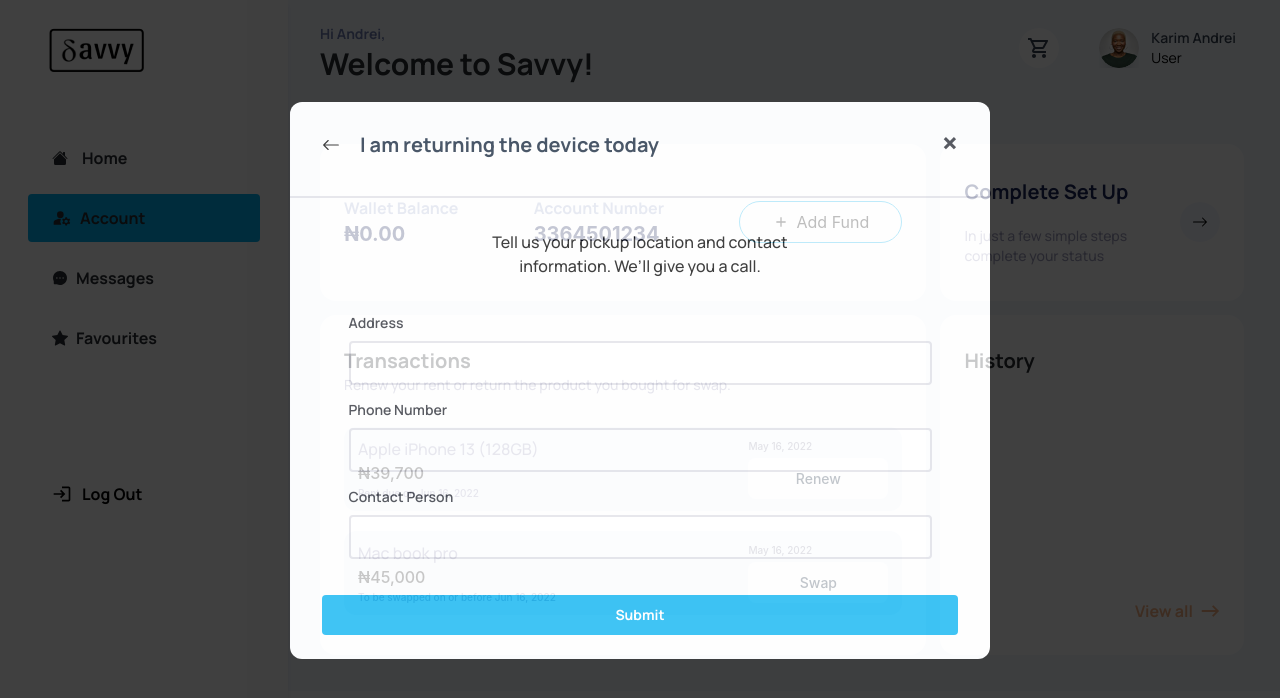
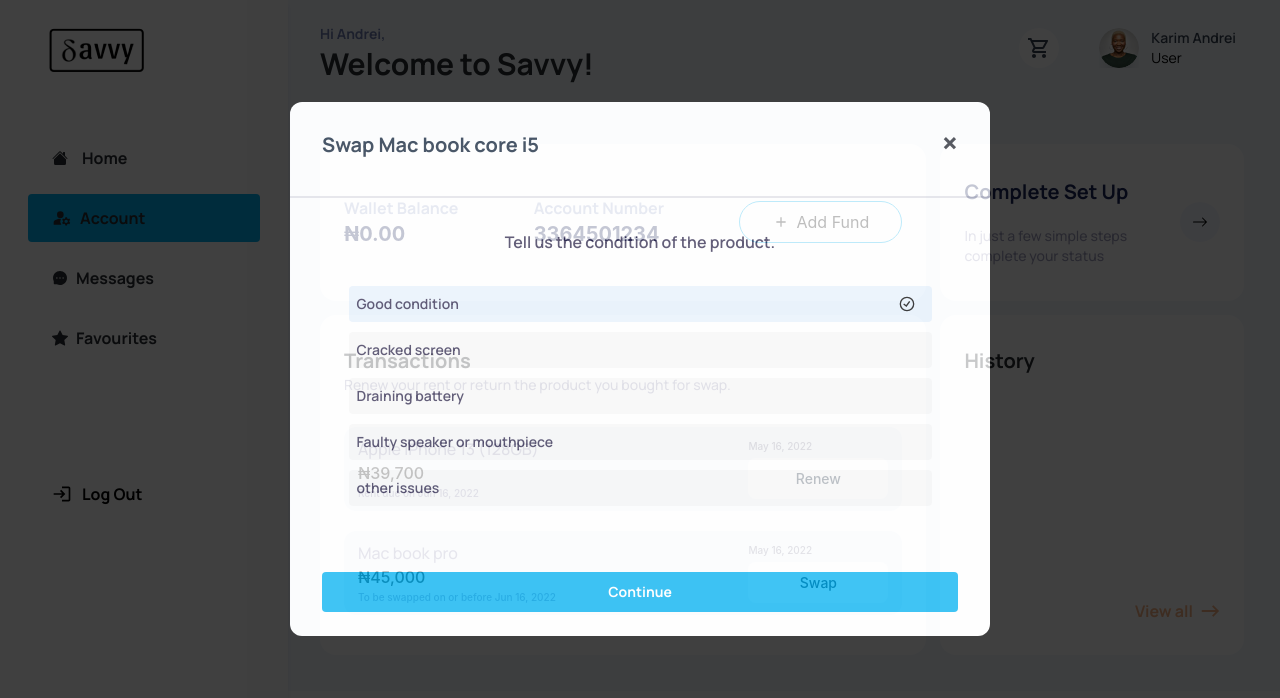
Before and after one commit to SavvyAfrica/savvyWaitlist, a Next.js app: page /dashboard/account in a window 1280 px wide. Both pictures are taken after a click on the button "Renew". Shown: the top 698 px of the page. Built offline with nearby package versions, Linux system fonts and the light colour scheme.

Commit message:
implemented swapOptions UI designs

```diff
--- a/components/DbTransactionBox/DbTransactionBox.tsx
+++ b/components/DbTransactionBox/DbTransactionBox.tsx
@@ -9,12 +9,12 @@ interface IMyProp {
     dueDate: string;
     currentDate: string;
     ctaBtn: string;
-    return_EndOptionIsOpen: boolean;
-    setReturn_EndOptionIsOpen: Dispatch<SetStateAction<boolean>>;
+    swapOption2IsOpen: boolean;
+    setSwapOption2IsOpen: Dispatch<SetStateAction<boolean>>;
 }
 
 function DbTransactionBox(props: IMyProp) {
-    const { className, productName, unitPrice, dueDate, currentDate, ctaBtn, setReturn_EndOptionIsOpen, return_EndOptionIsOpen } = props
+    const { className, productName, unitPrice, dueDate, currentDate, ctaBtn, setSwapOption2IsOpen, swapOption2IsOpen } = props
 
   return (
     <>
@@ -30,7 +30,7 @@ function DbTransactionBox(props: IMyProp) {
                     <p className="sm:text-[10px] text-[12px] font-medium leading-4 opacity-50 text-[#2F294D] mb-1 sm:text-left text-center">{currentDate}</p>
                     <button
                         className='bg-white hover:bg-[#dcebf9] w-[140px] h-[41px] rounded-lg flex justify-center items-center'
-                        onClick={() => setReturn_EndOptionIsOpen(!return_EndOptionIsOpen)}
+                        onClick={() => setSwapOption2IsOpen(!swapOption2IsOpen)}
                     >
                         <span className='inline-block text-sm font-medium text-[#0F2137]'>{ctaBtn}</span>
                     </button>
--- a/components/Modals/SwapOptions/SwapOption1.tsx
+++ b/components/Modals/SwapOptions/SwapOption1.tsx
@@ -1,8 +1,94 @@
-import React from 'react'
+import React, { Dispatch, SetStateAction, useCallback, useState } from 'react'
+import { GrStatusGood } from 'react-icons/gr';
+import { Button } from '../../button/button';
+import { Text } from '../../typography/typography'
 
-function SwapOption1() {
+
+interface IMyProp {
+  swapOption1IsOpen: boolean;
+  setSwapOption1IsOpen: Dispatch<SetStateAction<boolean>>;
+}
+
+function SwapOption1({setSwapOption1IsOpen, swapOption1IsOpen}: IMyProp) {
+  const [selected, setSelected] = useState("Swap");
+
+  const renderIcon = useCallback((element: React.ReactNode) => {
+    if(element) {
+      return <GrStatusGood className='h-4 w-4 ml-auto' />
+    }
+  }, []);
+
+  const swapOption1Data = [
+    "Swap",
+    "Sell on Savvy"
+  ];
+
+
+  // Prevents child element from inheriting parent element's onClick
+  const handleChildElementClick = (e: any) => {
+    e.stopPropagation()
+  }
+
   return (
-    <div>SwapOption1</div>
+    <>
+      <div
+        className="fixed z-50 left-0 top-0 w-full h-full bg-black opacity-75 overflow-auto"
+        onClick={() => setSwapOption1IsOpen(!swapOption1IsOpen)}
+      >
+        <div
+          className="modal__content bg-[#FEFEFE] bg-red rounded-xl m-[8%] mx-auto max-w-[700px] lg:w-w-2/4 sm:w-4/6 w-full relative shadow-lg"
+          onClick={(e) => handleChildElementClick(e)}
+        >
+          <div className="border-b-2 border-solid border-[#DFDFE6] flex justify-center items-center pt-6 pb-8 md:px-8 px-6">
+            <Text variant='paragraph_1' className='font-bold text-base md:text-xl text-[#0F2137] mr-auto'>Choose an action</Text>
+            <span
+              className="text-[#23262F] ml-auto mb-1.5 inline-block text-2xl font-bold hover:cursor-pointer"
+              onClick={() => setSwapOption1IsOpen(!swapOption1IsOpen)}
+            >
+              &times;
+            </span>
+          </div>
+
+          <div className="w-full py-8 pb-6 md:px-8 px-6 flex flex-col justify-start items-center">
+            <div className="flex sm:flex-row flex-col justify-center items-center mb-8 md:w-11/12 w-full">
+              <span className="text-center sm:text-left block mr-0 sm:mr-auto mb-4 sm:mb-0">
+                <Text variant='paragraph_3' className='font-semibold text-[#2F294D]'>Mac book core i5</Text>
+                <span className="font-bold text-[#2F294D] text-base">₦450,000</span>
+              </span>
+
+              <span className="text-center sm:text-left block ml-0 sm:ml-auto">
+                <Text variant='paragraph_4' className='font-semibold text-xs text-[#2F294D]'>May 16, 2022 <br />
+                  To be swapped on or before Jun 16, 2023
+                </Text>
+              </span>
+            </div>
+
+            <div className="flex flex-col md:w-11/12 w-full mb-8">
+              {swapOption1Data.map((element, index): React.ReactNode => {
+                return (
+                  <span
+                    key={index}
+                    onClick={() => setSelected(element)}
+                    className={`inline-block py-2 pl-2 pr-4 mb-2.5 rounded flex justify-center items-center
+                      ${selected === element
+                      ? "bg-[#E6F0FB]"
+                      : "bg-[#F6F6F6] hover:bg-[#E6F0FB]"
+                      }`}
+                  >
+                    <Text variant="paragraph_4" className='font-semibold text-[#2F294D] mr-auto'>{element}</Text>
+                    {selected === element ? renderIcon(element) : ''}
+                  </span>
+                )
+              })}
+            </div>
+
+            <Button className='py-2.5 px-4 mt-6 w-full flex-auto block bg-[#00B0F0] rounded'>
+              <Text variant='paragraph_4' className="font-bold text-white">Continue</Text>
+            </Button>
+          </div>
+        </div>
+      </div>
+    </>
   )
 }
 
--- a/components/Modals/SwapOptions/SwapOption2.tsx
+++ b/components/Modals/SwapOptions/SwapOption2.tsx
@@ -1,8 +1,92 @@
-import React from 'react'
+import React, { Dispatch, SetStateAction, useCallback, useState } from 'react'
+import { GrStatusGood } from 'react-icons/gr';
+import { Button } from '../../button/button';
+import { Text } from '../../typography/typography'
 
-function SwapOption2() {
+
+interface IMyProp {
+  swapOption2IsOpen: boolean;
+  setSwapOption2IsOpen: Dispatch<SetStateAction<boolean>>;
+}
+
+function SwapOption2({setSwapOption2IsOpen, swapOption2IsOpen}: IMyProp) {
+  const [selected, setSelected] = useState("Good condition");
+
+  const renderIcon = useCallback((element: React.ReactNode) => {
+    if(element) {
+      return <GrStatusGood className='h-4 w-4 ml-auto' />
+    }
+  }, []);
+
+  const swapOption2Data = [
+    "Good condition",
+    "Cracked screen",
+    "Draining battery",
+    "Faulty speaker or mouthpiece",
+    "other issues"
+  ];
+
+
+  // Prevents child element from inheriting parent element's onClick
+  const handleChildElementClick = (e: any) => {
+    e.stopPropagation()
+  }
+
   return (
-    <div>SwapOption2</div>
+    <>
+      <div
+        className="fixed z-50 left-0 top-0 w-full h-full bg-black opacity-75 overflow-auto"
+        onClick={() => setSwapOption2IsOpen(!swapOption2IsOpen)}
+      >
+        <div
+          className="modal__content bg-[#FEFEFE] bg-red rounded-xl m-[8%] mx-auto max-w-[700px] lg:w-w-2/4 sm:w-4/6 w-full relative shadow-lg"
+          onClick={(e) => handleChildElementClick(e)}
+        >
+          <div className="border-b-2 border-solid border-[#DFDFE6] flex justify-center items-center pt-6 pb-8 md:px-8 px-6">
+            <Text variant='paragraph_1' className='font-bold text-base md:text-xl text-[#0F2137] mr-auto'>Swap Mac book core i5</Text>
+            <span
+              className="text-[#23262F] ml-auto mb-1.5 inline-block text-2xl font-bold hover:cursor-pointer"
+              onClick={() => setSwapOption2IsOpen(!swapOption2IsOpen)}
+            >
+              &times;
+            </span>
+          </div>
+
+          <div className="w-full py-8 pb-6 md:px-8 px-6 flex flex-col justify-start items-center">
+            <div className="flex flex-col justify-center items-center mb-8 md:w-11/12 w-full">
+              <Text
+                variant='paragraph_3'
+                className='font-semibold text-base text-center text-[#2F294D]'>
+                  Tell us the condition of the product.
+              </Text>
+            </div>
+
+            <div className="flex flex-col md:w-11/12 w-full mb-8">
+              {swapOption2Data.map((element, index): React.ReactNode => {
+                return (
+                  <span
+                    key={index}
+                    onClick={() => setSelected(element)}
+                    className={`inline-block py-2 pl-2 pr-4 mb-2.5 rounded flex justify-center items-center
+                      ${selected === element
+                      ? "bg-[#E6F0FB]"
+                      : "bg-[#F6F6F6] hover:bg-[#E6F0FB]"
+                      }`}
+                  >
+                    <Text variant="paragraph_4" className='font-semibold text-[#2F294D] mr-auto'>{element}</Text>
+                    {selected === element ? renderIcon(element) : ''}
+                  </span>
+                )
+              })}
+            </div>
+
+            <Button className='py-2.5 px-4 mt-6 w-full flex-auto block bg-[#00B0F0] rounded'>
+              <Text variant='paragraph_4' className="font-bold text-white">Continue</Text>
+            </Button>
+          </div>
+        </div>
+      </div>
+    </>
   )
 }
 
--- a/pages/dashboard/account/index.tsx
+++ b/pages/dashboard/account/index.tsx
@@ -16,6 +16,8 @@ import ActionOptionsModal from '../../../components/Modals/RenewOptions/RenewOpt
 import RenewOptionModal from '../../../components/Modals/RenewOptions/RenewOption2'
 import ReturnOptionModal from '../../../components/Modals/RenewOptions/ReturnOption1'
 import Return_EndOptionModal from '../../../components/Modals/RenewOptions/ReturnOption2'
+import SwapOption1 from '../../../components/Modals/SwapOptions/SwapOption1'
+import SwapOption2 from '../../../components/Modals/SwapOptions/SwapOption2'
 
 
 function account() {
@@ -56,6 +58,8 @@ function account() {
 
 
   // Swap Option State
+  // const [swapOption1IsOpen, setSwapOption1IsOpen] = useState(false)
+  const [swapOption2IsOpen, setSwapOption2IsOpen] = useState(false)
 
   return (
       <>
@@ -132,8 +136,11 @@ function account() {
                   // setReturnOptionIsOpen={setReturnOptionIsOpen}
                   // returnOptionIsOpen={returnOptionIsOpen}
 
-                  setReturn_EndOptionIsOpen={setReturn_EndOptionIsOpen}
-                  return_EndOptionIsOpen={return_EndOptionIsOpen}
+                  // setReturn_EndOptionIsOpen={setReturn_EndOptionIsOpen}
+                  // return_EndOptionIsOpen={return_EndOptionIsOpen}
+
+                  setSwapOption2IsOpen={setSwapOption2IsOpen}
+                  swapOption2IsOpen={swapOption2IsOpen}
                 />
               ))}
               </div>
@@ -176,6 +183,7 @@ function account() {
         } */}
 
 
+
         {/* Renewal Option Modal  */}
         {/* {actionOptionsIsOpen
         ? <ActionOptionsModal setActionOptionsIsOpen={setActionOptionsIsOpen} actionOptionsIsOpen={actionOptionsIsOpen} />
@@ -189,8 +197,20 @@ function account() {
         ? <ReturnOptionModal setReturnOptionIsOpen={setReturnOptionIsOpen} returnOptionIsOpen={returnOptionIsOpen} />
         : null
         } */}
-        {return_EndOptionIsOpen
+        {/* {return_EndOptionIsOpen
         ? <Return_EndOptionModal setReturn_EndOptionIsOpen={setReturn_EndOptionIsOpen} return_EndOptionIsOpen={return_EndOptionIsOpen} />
+        : null
+        } */}
+
+
+
+        {/* Swap Option State */}
+        {/* {swapOption1IsOpen
+        ? <SwapOption1 setSwapOption1IsOpen={setSwapOption1IsOpen} swapOption1IsOpen={swapOption1IsOpen} />
+        : null
+        } */}
+        {swapOption2IsOpen
+        ? <SwapOption2 setSwapOption2IsOpen={setSwapOption2IsOpen} swapOption2IsOpen={swapOption2IsOpen} />
         : null
         }
       </>
```
